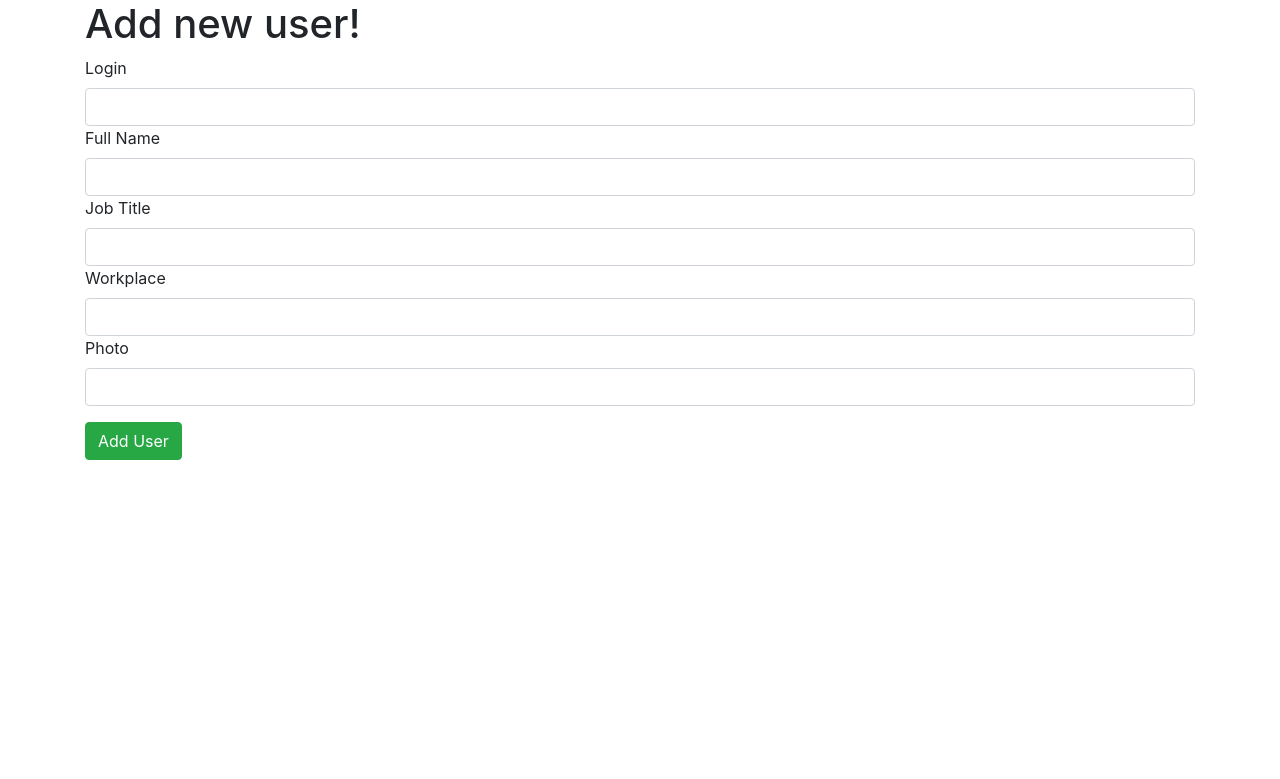
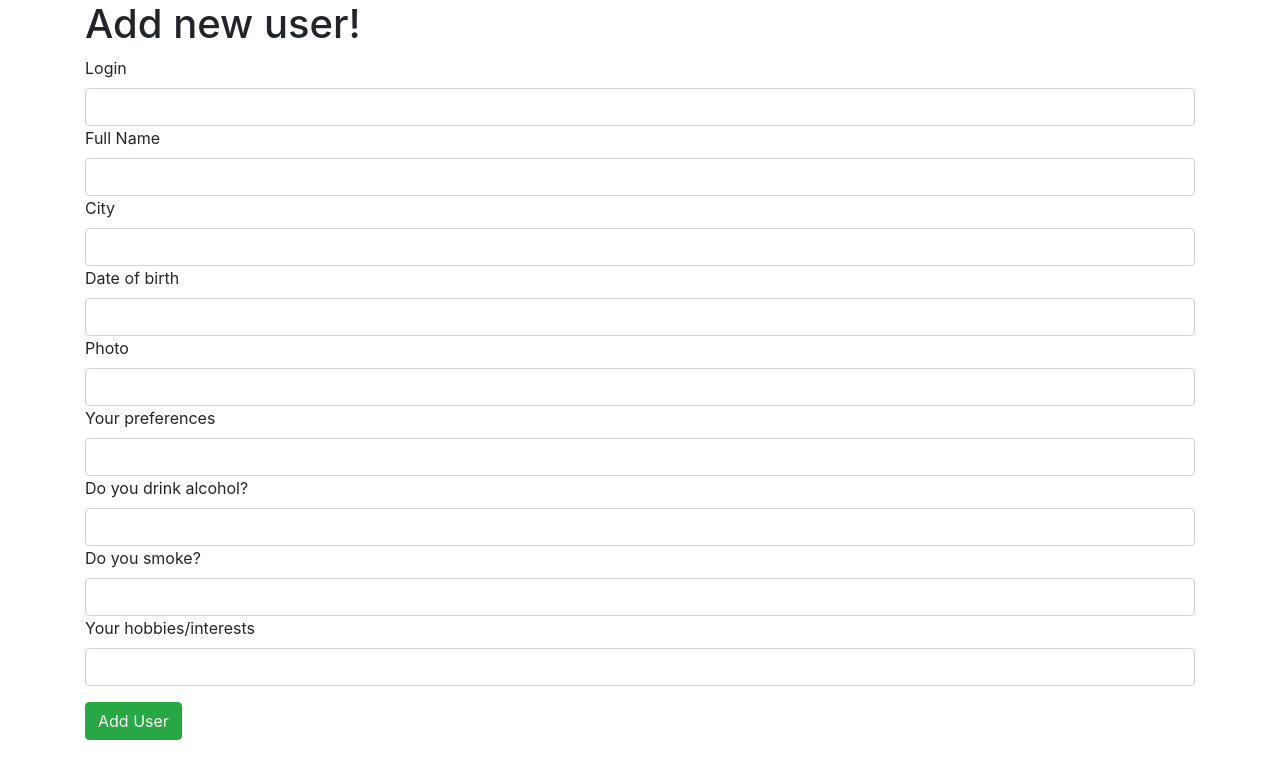
Before and after one commit to tatyanach/event_creation, a Flask app: template templates/add_user.html in a window 1280 px wide. Shown: the top 779 px of the page. Run offline with Flask 2, Linux system fonts and the light colour scheme; the template is opened without the code that fills it, so the values that code supplies are empty; some libraries are stand-ins or nearby versions.

Commit message:
add new files

```diff
--- a/app.py
+++ b/app.py
@@ -1,30 +1,16 @@
 from flask import Flask
 from flask import render_template
-from flask import request
+from flask import request, redirect
 import db
 import sqlite3
 
 app = Flask(__name__)
 
-
-@app.route("/")
-def hello():
-    return render_template("page01.html")
-
-@app.route("/user/<username>")
-def user_page(username):
-    return render_template("with_events.html", user=username)
-
-@app.route('/search')
-def search_for_person():
-    conn = sqlite3.connect('app.db')
-    c = conn.cursor()
-    #q = request.args.get('query', "")
-    q = 'Nastya'
-    c.execute("select * from users where name LIKE '{query}'".format(query=q))
-    users = list(c.fetchall())
-   # users = db.get_users_by_name(q)
-    return render_template('search_results.html', q=q, users=users)
+def dict_factory(cursor, row):
+    d = {}
+    for idx, col in enumerate(cursor.description):
+        d[col[0]] = row[idx]
+    return d
 
 @app.route('/')
 def hello_world():
@@ -41,4 +27,75 @@ def hello_world():
     # Return resulting HTML
     return render_template('page01.html', users=users)
 
+
+@app.route('/user/<login>/')
+def user_page(login):
+    conn = sqlite3.connect('app.db')
+    conn.row_factory = dict_factory
+    c = conn.cursor()
+
+    # Handler logic here
+    c.execute("SELECT * FROM users WHERE login='%s'" % login)
+    user_data = c.fetchone()
+
+    # Close connection
+    conn.close()
+    return render_template("userpage.html", user=user_data)
+
+
+
+@app.route('/add_user', methods=['GET', 'POST'])
+def add_user():
+
+    user_created = False
+    error_message = ""
+
+    if request.method == 'POST':
+        # add new user data
+        user = {}
+        user['login'] = request.form.get('login')
+        user['name'] = request.form.get('name')
+        user['city'] = request.form.get('city')
+        user['age'] = request.form.get('age')
+        user['photo'] = request.form.get('photo')
+        user['preferences'] = request.form.get('preferences')
+        user['alcohol'] = request.form.get('alcohol')
+        user['cigarettes'] = request.form.get('cigarettes')
+        user['description'] = request.form.get('description')
+
+        # save to database
+        conn = sqlite3.connect('app.db')
+        c = conn.cursor()
+        c.execute("SELECT * FROM users where login='%s'" % user['login'])
+        if c.fetchone():
+            # user with this login is already in my database
+            error_message = "user_exists"
+        else:
+            c.execute("INSERT INTO users "
+                      "(login, name, city, age, photo, preferences, alcohol, cigarettes, description) "
+                      "VALUES "
+                      "('{login}','{name}','{city}','{age}','{photo}','{preferences}','{alcohol}','{cigarettes}','{description}')"
+                      "".format(**user))
+            conn.commit()
+            user_created = True
+        conn.close()
+        # redirect to user page
+        return redirect('/user/%s/' % user['login'])
+
+
+    return render_template(
+        "add_user.html",
+        user_created=user_created,
+        error_message=error_message
+    )
+
+
+
+
+@app.route('/search')
+def search_for_person():
+    q = request.args.get('query')
+    users = db.get_users_by_name(q)
+    return render_template('search_results.html', q=q, users=users)
+
 app.run()
--- a/templates/add_user.html
+++ b/templates/add_user.html
@@ -23,14 +23,26 @@
                 <label>Full Name</label>
                 <input class="form-control" type="text" name="name" required>
 
-                <label>Job Title</label>
-                <input class="form-control" type="text" name="job_title">
+                <label>City</label>
+                <input class="form-control" type="text" name="city">
 
-                <label>Workplace</label>
-                <input class="form-control" type="text" name="workplace">
+                <label>Date of birth</label>
+                <input class="form-control" type="text" name="age">
 
                 <label>Photo</label>
                 <input class="form-control" type="url" name="photo">
+
+                <label>Your preferences</label>
+                <input class="form-control" type="text" name="preferences" >
+
+                <label>Do you drink alcohol?</label>
+                <input class="form-control" type="text" name="alcohol" >
+
+                <label>Do you smoke?</label>
+                <input class="form-control" type="text" name="cigarettes" >
+
+                <label>Your hobbies/interests</label>
+                <input class="form-control" type="text" name="description" >
             </div>
             <button type="submit" class="btn btn-success">Add User</button>
         </form>
--- a/templates/page01.html
+++ b/templates/page01.html
@@ -29,6 +29,7 @@
             <input type="search" name="query" class="form-control">
             <button type="submit" class="btn btn-primary">Искать</button>
 
+
       </form>
 
   </div>
```
Also changed, not shown: create_db.py (+4 -12 lines).
